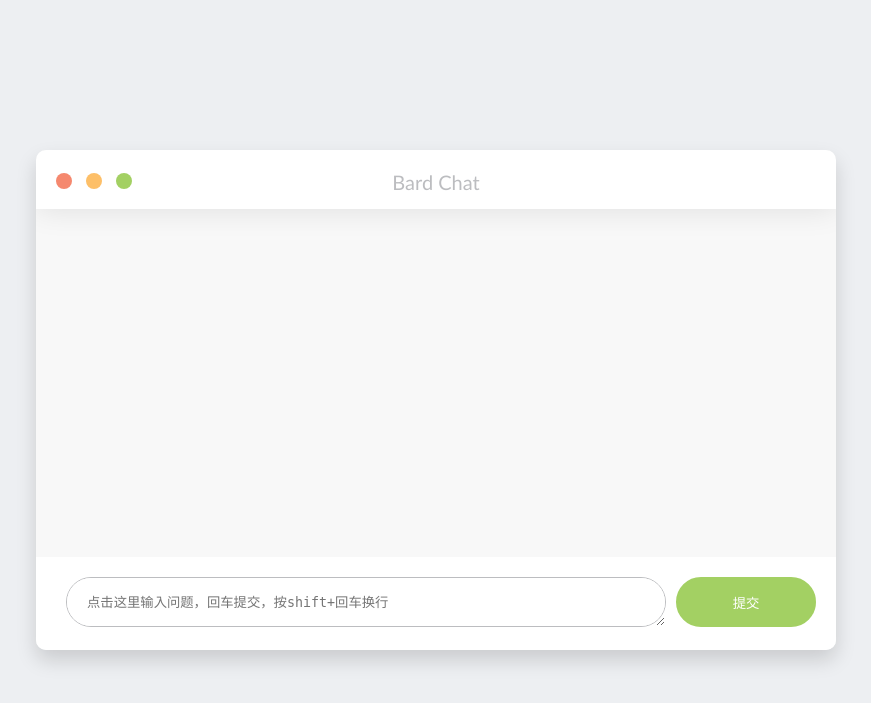
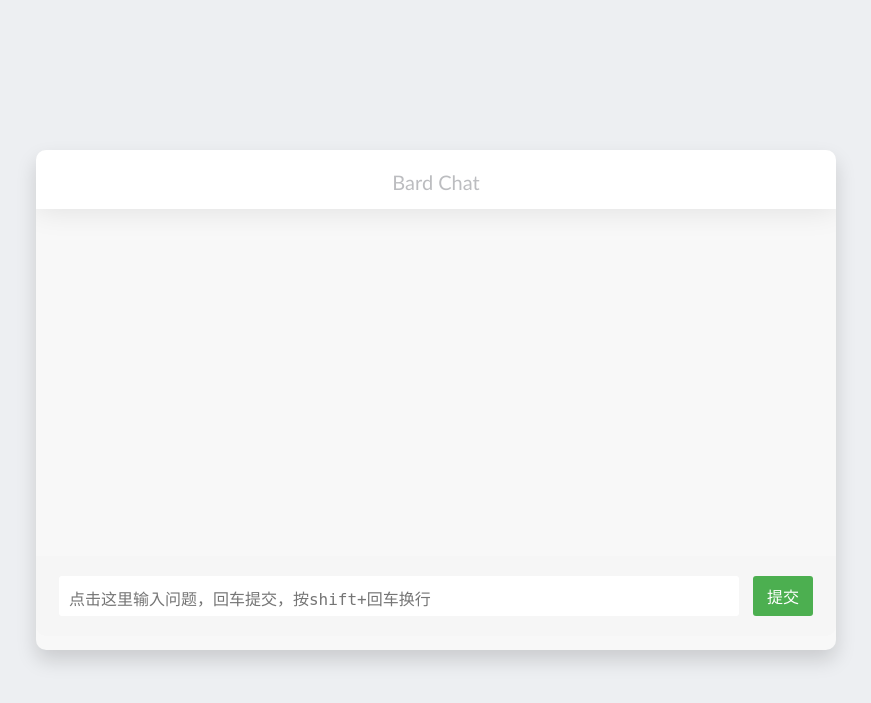
Before and after one commit to slippersheepig/bard-web, a Flask app: page / in a window 1280 px wide. Shown: the top 703 px of the page, without its empty margins (204-1075 px from the left). Run offline with Flask 3, Linux system fonts and the light colour scheme.

Commit message:
adjust by chatgpt

```diff
--- a/static/style.css
+++ b/static/style.css
@@ -1,5 +1,7 @@
 * {
   box-sizing: border-box;
+  margin: 0;
+  padding: 0;
 }
 
 body {
@@ -20,12 +22,11 @@
   max-width: 800px;
   height: 500px;
   border-radius: 10px;
-  background-color: #fff;
+  background-color: #f8f8f8;
   left: 50%;
   top: 50%;
-  transform: translateX(-50%) translateY(-50%);
+  transform: translate(-50%, -50%);
   box-shadow: 0 10px 20px rgba(0, 0, 0, 0.15);
-  background-color: #f8f8f8;
   overflow: hidden;
 }
 
@@ -35,27 +36,7 @@
   padding: 20px 0 15px;
   box-shadow: 0 1px 30px rgba(0, 0, 0, 0.1);
 }
-.top_menu .buttons {
-  margin: 3px 0 0 20px;
-  position: absolute;
-}
-.top_menu .buttons .button {
-  width: 16px;
-  height: 16px;
-  border-radius: 50%;
-  display: inline-block;
-  margin-right: 10px;
-  position: relative;
-}
-.top_menu .buttons .button.close {
-  background-color: #f5886e;
-}
-.top_menu .buttons .button.minimize {
-  background-color: #fdbf68;
-}
-.top_menu .buttons .button.maximize {
-  background-color: #a3d063;
-}
+
 .top_menu .title {
   text-align: center;
   color: #bcbdc0;
@@ -65,140 +46,59 @@
 .messages {
   position: relative;
   list-style: none;
-  padding: 20px 10px 0 10px;
+  padding: 20px 10px 0;
   margin: 0;
   height: 347px;
   overflow-x: hidden;
-  overflow-y: auto;
 }
-.messages .message {
-  clear: both;
-  overflow: hidden;
-  margin-bottom: 20px;
-  transition: all 0.5s linear;
-  opacity: 0;
+
+.messages div {
+  text-align: left;
+  color: green;
 }
-.messages .message.left .avatar {
-  background-color: #f5886e;
-  float: left;
-}
-.messages .message.left .text_wrapper {
-  background-color: #ffe6cb;
-  margin-left: 20px;
-}
-.messages .message.left .text_wrapper::after, .messages .message.left .text_wrapper::before {
-  right: 100%;
-  border-right-color: #ffe6cb;
-}
-.messages .message.left .text {
-  color: #c48843;
-}
-.messages .message.right .avatar {
-  background-color: #fdbf68;
-  float: right;
-}
-.messages .message.right .text_wrapper {
-  background-color: #c7eafc;
-  margin-right: 20px;
-  float: right;
-}
-.messages .message.right .text_wrapper::after, .messages .message.right .text_wrapper::before {
-  left: 100%;
-  border-left-color: #c7eafc;
-}
-.messages .message.right .text {
-  color: #45829b;
-}
-.messages .message.appeared {
-  opacity: 1;
-}
-.messages .message .avatar {
-  width: 60px;
-  height: 60px;
-  border-radius: 50%;
-  display: inline-block;
-}
-.messages .message .text_wrapper {
-  display: inline-block;
-  padding: 20px;
-  border-radius: 6px;
-  width: calc(100% - 85px);
-  min-width: 100px;
-  position: relative;
-}
-.messages .message .text_wrapper::after, .messages .message .text_wrapper:before {
-  top: 18px;
-  border: solid transparent;
-  content: " ";
-  height: 0;
-  width: 0;
-  position: absolute;
-  pointer-events: none;
-}
-.messages .message .text_wrapper::after {
-  border-width: 13px;
-  margin-top: 0px;
-}
-.messages .message .text_wrapper::before {
-  border-width: 15px;
-  margin-top: -2px;
-}
-.messages .message .text_wrapper .text {
-  font-size: 18px;
-  font-weight: 300;
+
+.messages pre {
+  white-space: pre-wrap;
+  word-wrap: break-word;
 }
 
 .bottom_wrapper {
+  clear: both;
   position: relative;
   width: 100%;
-  background-color: #fff;
-  padding: 20px 20px;
-  position: absolute;
-  bottom: 0;
-}
-.bottom_wrapper .message_input_wrapper {
-  display: inline-block;
-  height: 50px;
-  border-radius: 25px;
-  border: 1px solid #bcbdc0;
-  width: calc(100% - 160px);
-  position: relative;
-  padding: 15px 20px;
-  line-height: 20px;
-}
-.bottom_wrapper .message_input_wrapper .message_input {
-  border: none;
-  height: 100%;
-  box-sizing: border-box;
-  width: calc(100% - 40px);
-  position: absolute;
-  outline-width: 0;
-  color: gray;
-}
-.bottom_wrapper .send_message {
-  width: 140px;
-  height: 50px;
-  display: inline-block;
-  border-radius: 50px;
-  background-color: #a3d063;
-  border: 2px solid #a3d063;
-  color: #fff;
-  cursor: pointer;
-  transition: all 0.2s linear;
-  text-align: center;
-  float: right;
-}
-.bottom_wrapper .send_message:hover {
-  color: #a3d063;
-  background-color: #fff;
-}
-.bottom_wrapper .send_message .text {
-  font-size: 18px;
-  font-weight: 300;
-  display: inline-block;
-  line-height: 48px;
+  background-color: #f6f6f6;
+  padding: 20px;
+  border-radius: 0 0 10px 10px;
 }
 
-.message_template {
-  display: none;
+.bottom_wrapper textarea {
+  width: calc(100% - 80px);
+  border: none;
+  padding: 10px;
+  border-radius: 3px;
+  resize: none;
+  font-size: 16px;
+  height: 40px; /* 设置输入框的高度 */
+  vertical-align: middle; /* 垂直居中 */
 }
+
+.bottom_wrapper button {
+  width: 60px;
+  height: 40px;
+  margin-left: 10px; /* 增加左边距 */
+  font-size: 16px;
+  border: none;
+  border-radius: 3px;
+  background-color: #4CAF50;
+  color: white;
+  cursor: pointer;
+  vertical-align: middle; /* 垂直居中 */
+}
+
+.bottom_wrapper button:hover {
+  background-color: #3e8e41;
+}
+
+.bottom_wrapper button:focus {
+  outline: none;
+}
```
